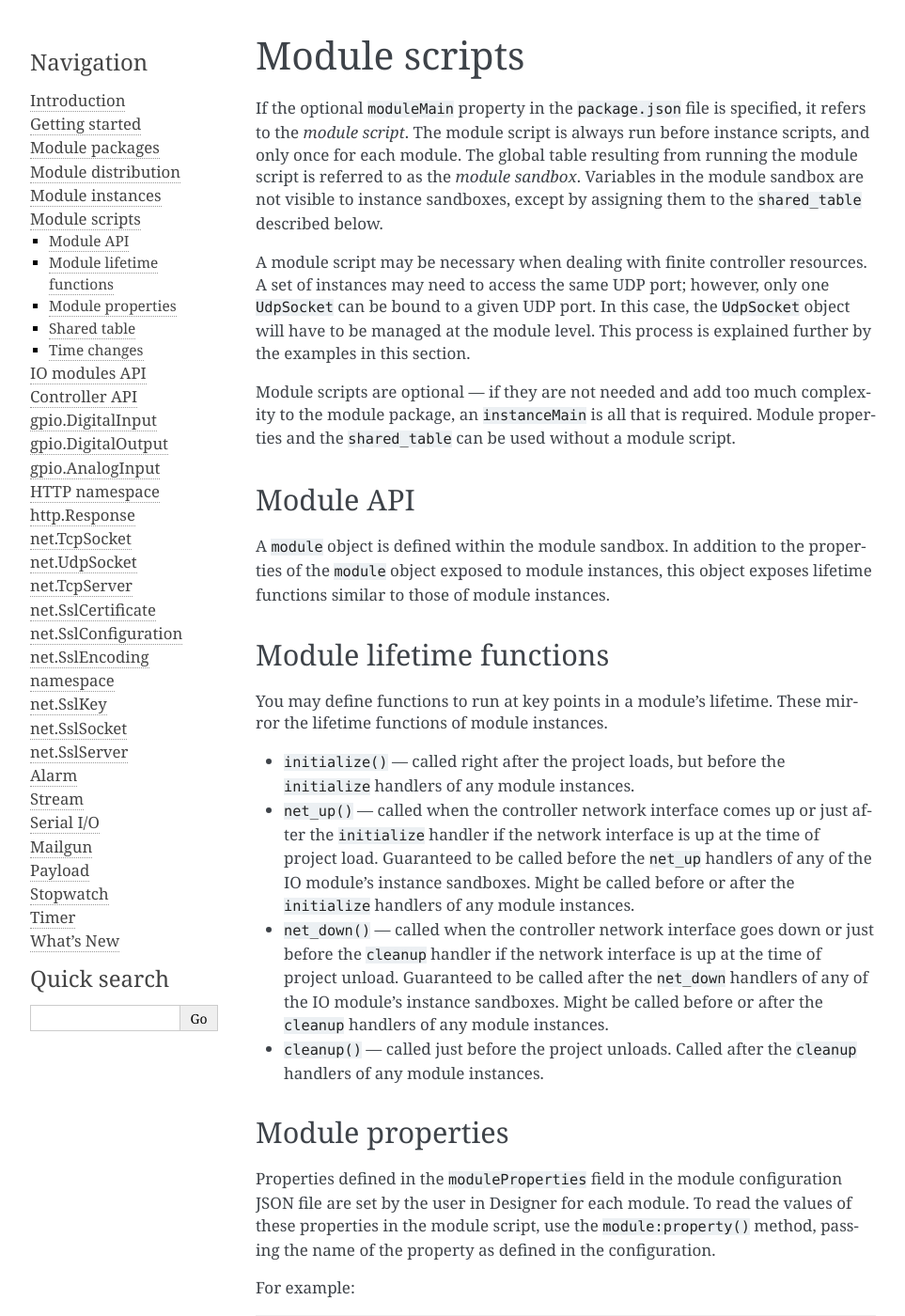
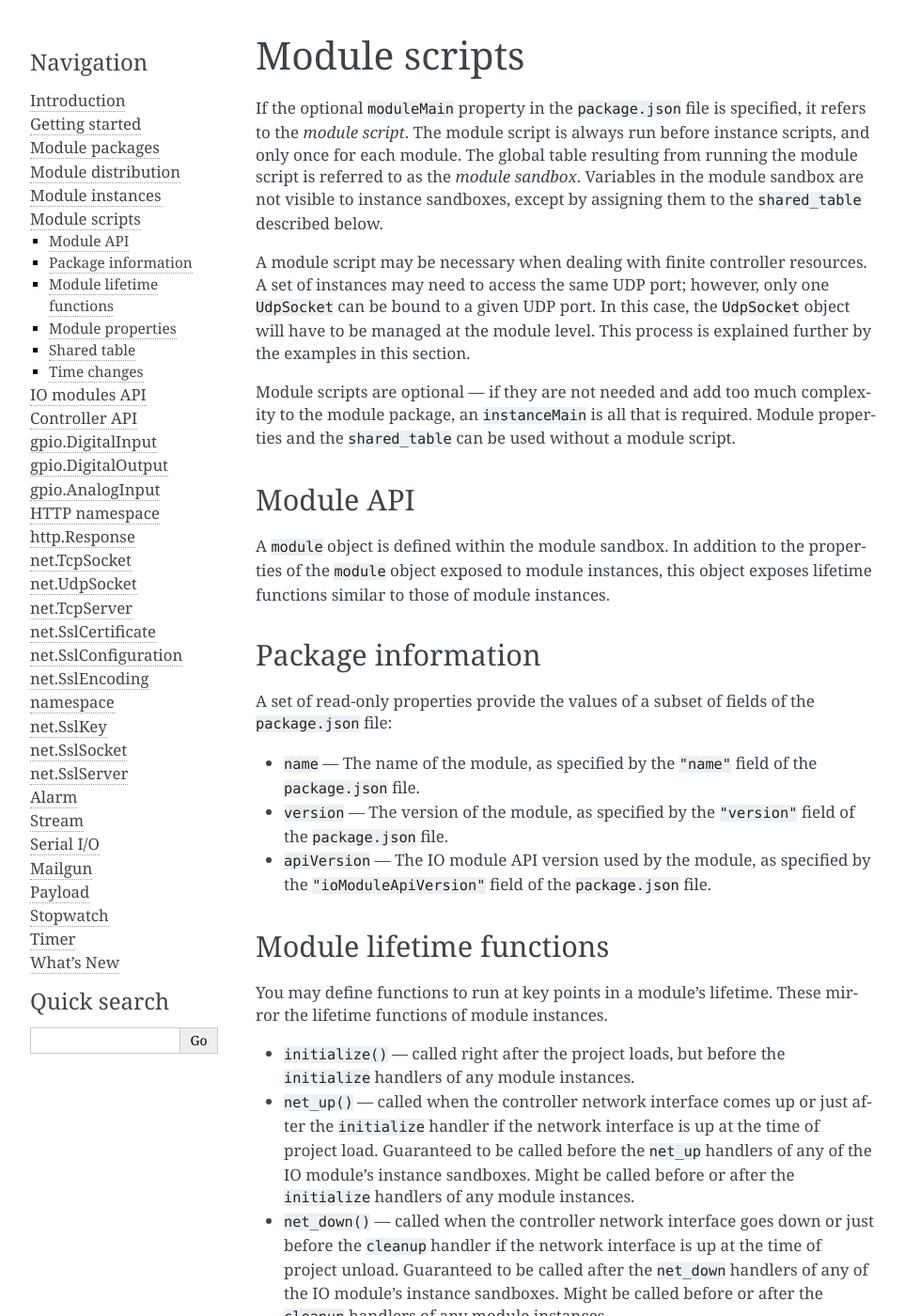
Before and after one commit to carallon/io-module-developer-guide, a Sphinx documentation site: the page built from source/guide/modules.rst, in a window 1280 px wide and 1400 px high. Shown: the whole window at 94% size, without its empty margins (148-1111 px from the left). Built offline with Sphinx 7.4.7, drawn with Linux system fonts in a browser that asks for light colours.

Commit message:
Add 'Package information' subsection to Module scripts page.

```diff
--- a/source/guide/modules.rst
+++ b/source/guide/modules.rst
@@ -11,6 +11,15 @@ Module API
 ==========
 
 A ``module`` object is defined within the module sandbox. In addition to the properties of the ``module`` object exposed to module instances, this object exposes lifetime functions similar to those of module instances.
+
+Package information
+===================
+
+A set of read-only properties provide the values of a subset of fields of the ``package.json`` file:
+
+* ``name`` --- The name of the module, as specified by the ``"name"`` field of the ``package.json`` file.
+* ``version`` --- The version of the module, as specified by the ``"version"`` field of the ``package.json`` file.
+* ``apiVersion`` --- The IO module API version used by the module, as specified by the ``"ioModuleApiVersion"`` field of the ``package.json`` file.
 
 Module lifetime functions
 =========================
```
